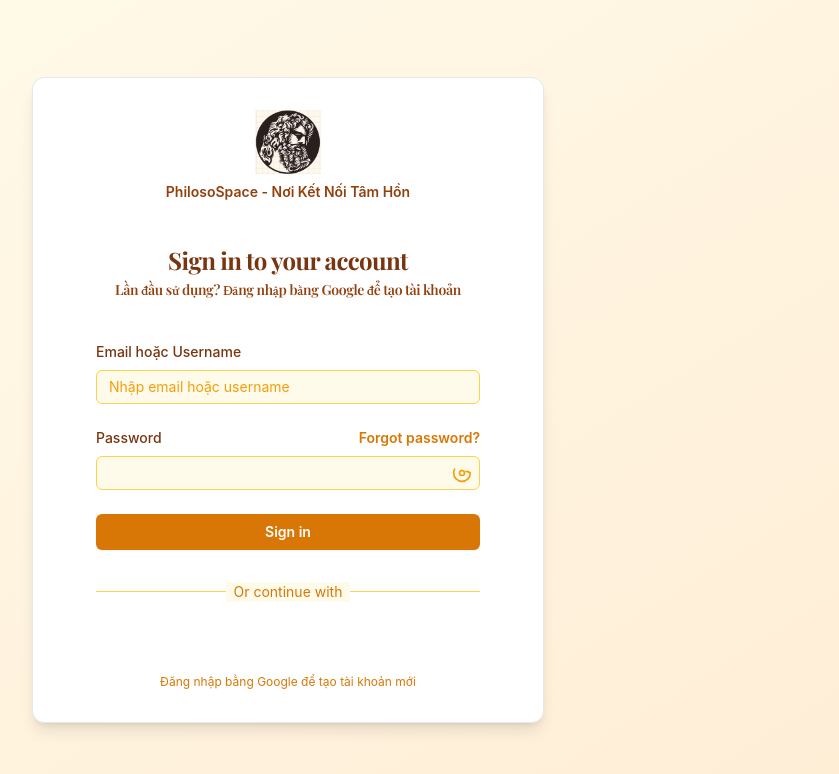
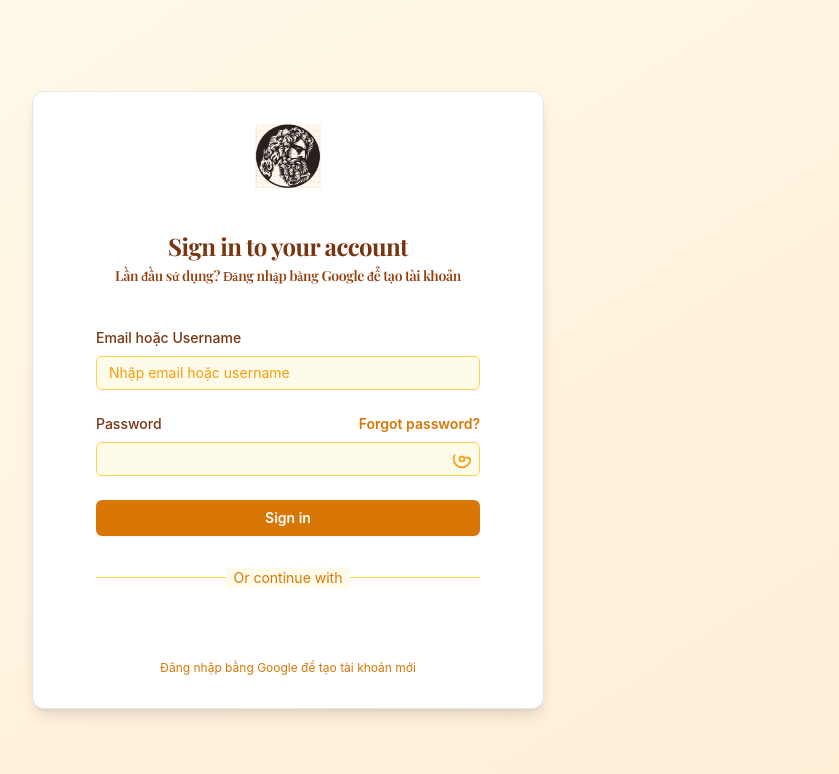
Before and after one commit to troidatoi/MLN111, a React (Vite) app in the folder FE/: page /login in a window 1280 px wide. Shown: the top 774 px of the page, without its empty margins (352-1191 px from the left). Built offline with nearby package versions, Linux system fonts and the light colour scheme; no server answers; a web font is replaced by a local one.

Commit message:
Remove slogan from login page

```diff
--- a/FE/src/pages/Login.tsx
+++ b/FE/src/pages/Login.tsx
@@ -227,11 +227,6 @@ function LoginPage() {
                 src={logo}
                 className="mx-auto h-16 w-auto"
               />
-              <p className="mt-2 text-center text-sm text-amber-700">
-                <a href="#" className="font-semibold text-amber-800">
-                  PhilosoSpace - Nơi Kết Nối Tâm Hồn
-                </a>
-              </p>
               <h2 className="mt-10 text-center text-2xl/9 font-bold tracking-tight text-amber-900">
                 Sign in to your account
               </h2>
```
